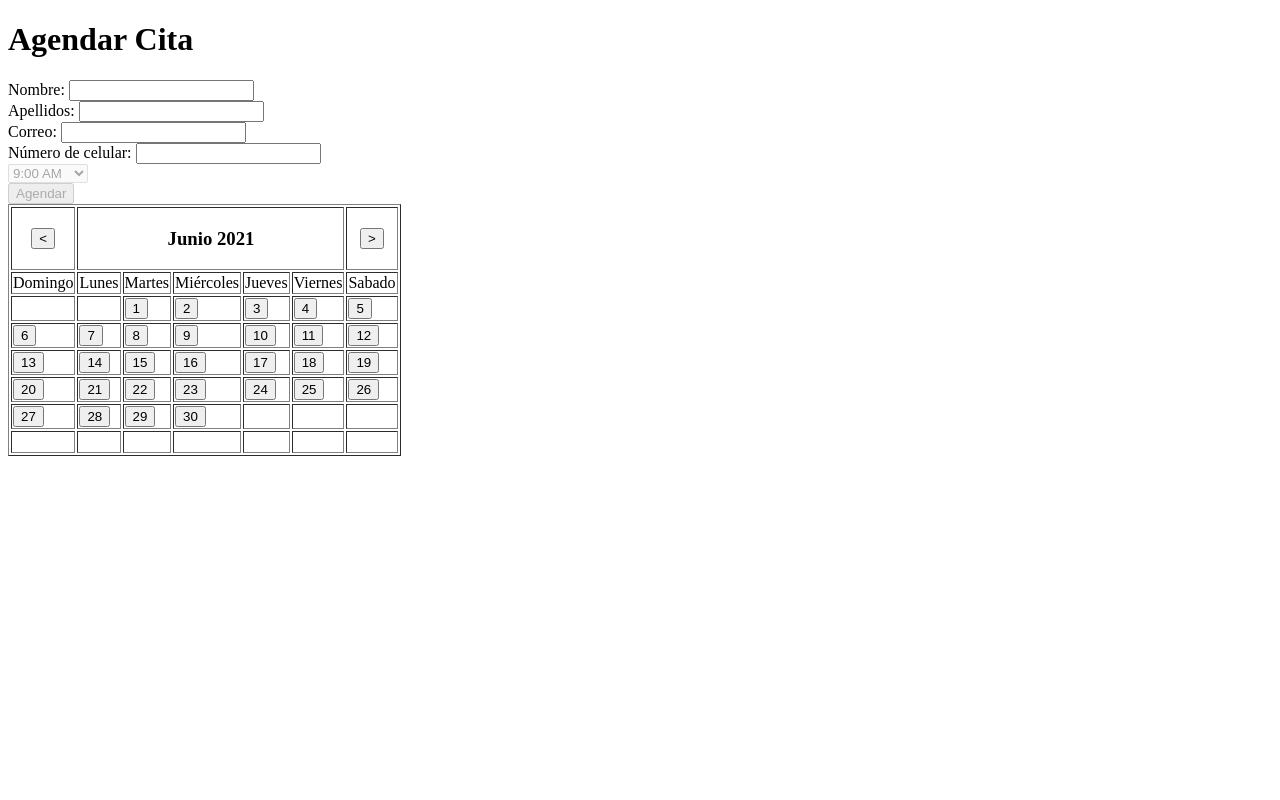
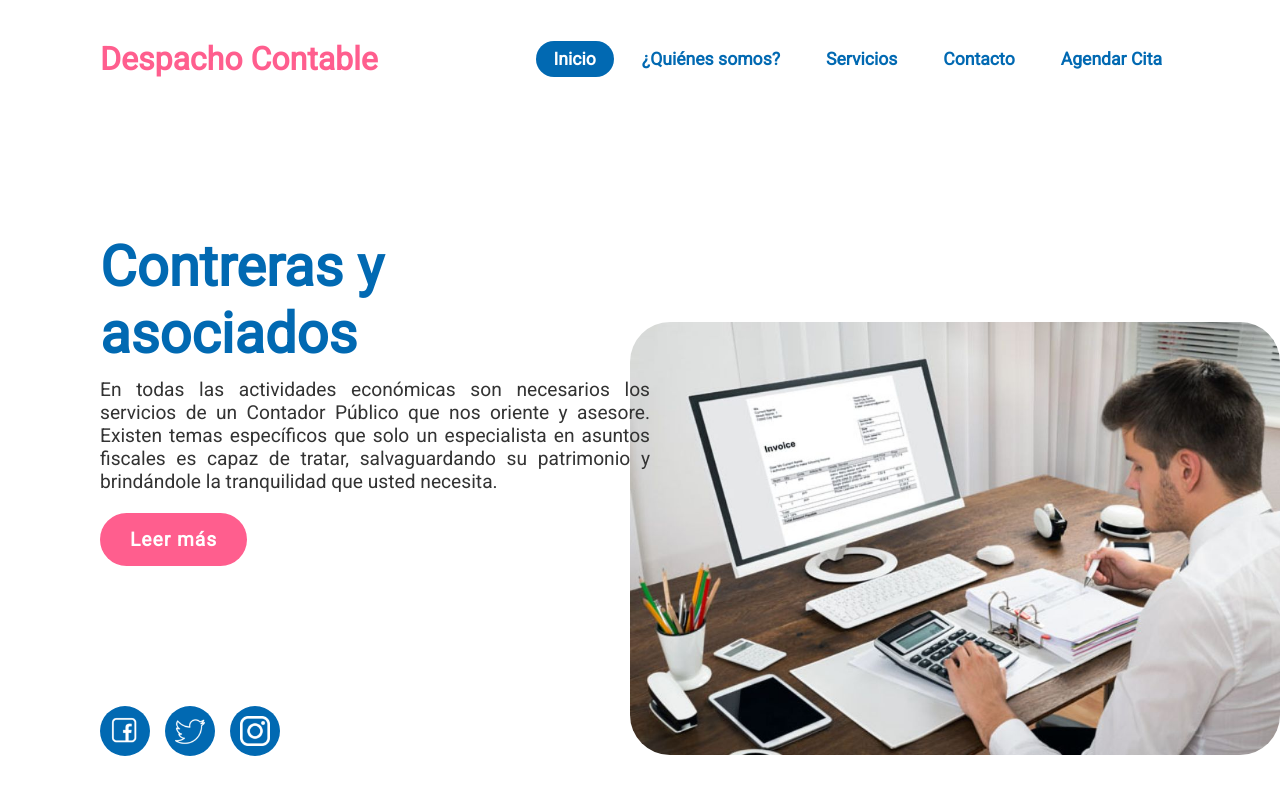
Before and after one commit to Civan98/DespachoContable, a PHP site: page / in a window 1280 px wide. Run offline with PHP 8.4, Linux system fonts and the light colour scheme; some libraries are stand-ins or nearby versions.

Commit message:
1.0 subida de diseño

```diff
--- a/ToList.txt
+++ b/ToList.txt
@@ -4,7 +4,7 @@
 
 
 **desplegar**
-1.- Crear repo y subilo ah´´i con el index por fuera
+1.- Crear repo y subilo ahí con el index por fuera
 2.- Instalar composer en la PC
 3.- Correr comando composer update y composer require php:~7
 4.- crear procfile para heroku y hacer push
--- /dev/null
+++ b/css/style.css
@@ -0,0 +1,301 @@
+@import url('https://fonts.googleapis.com/css2?family=Roboto&display=swap');
+*
+{
+    margin: 0;
+    padding: 0;
+    box-sizing: border-box;
+    font-family: 'Roboto', sans-serif;
+}
+
+section
+{
+    position: relative;
+    width: 100%;
+    min-height: 100vh;
+    padding: 100px;
+    display: flex;
+    justify-content: flex-start;
+    align-items: center;
+    overflow-x: hidden;
+}
+header
+{
+    position: fixed;
+    top: 0;
+    left: 0;
+    width: 100%;
+    padding: 40px 100px;
+    display: flex;
+    justify-content: space-between;
+    align-items: center;
+    z-index: 1000;
+}
+header .logo
+{
+    position: relative;
+    color: #ff5e8e;
+    display: inline-block;
+    font-size: 2em;
+    text-decoration: none;
+    font-weight: 800;
+    opacity: 0;
+    animation: slide_left 0.5s linear forwards;
+    animation-delay: 0.2s;
+}
+@keyframes slide_left
+{
+    0%
+    {
+        transform: translateX(-100px);
+        opacity: 0;
+    }
+    100%
+    {
+        transform: translateX(0px);
+        opacity: 1;
+    }
+}
+header ul
+{
+    position: relative;
+    display: flex;
+}
+header ul li
+{
+    list-style: none;
+}
+header ul li a
+{
+    display: inline-block;
+    color: #0169b2;
+    font-size: 1.1em;
+    font-weight: 600;
+    margin-left: 10px;
+    display: inline-block;
+    padding: 8px 18px;
+    text-decoration: none;
+    user-select: none;
+    opacity: 0;
+    animation: slide_top 0.5s linear forwards;
+    animation-delay: calc(0.2s * var(--i));
+}
+@keyframes slide_top
+{
+    0%
+    {
+        transform: translateY(100px);
+        opacity: 0;
+    }
+    100%
+    {
+        transform: translateY(0px);
+        opacity: 1;
+    }
+}
+header ul li a.active,
+header ul li a:hover
+{
+    background: #0169b2;
+    color: #fff;
+    border-radius: 30px;
+}
+.content
+{
+    position: relative;
+    display: flex;
+}
+.content .textBox
+{
+    position: relative;
+    max-width: 550px;
+}
+.content .textBox h2
+{
+    color: #0169b2;
+    font-size: 3.5em;
+    margin-bottom: 10px;
+    line-height: 1.2em;
+    font-weight: 700;
+    opacity: 0;
+    animation: slide_right 0.5s linear forwards;
+    animation-delay: 1.5s;
+}
+@keyframes slide_right
+{
+    0%
+    {
+        transform: translateX(100px);
+        opacity: 0;
+    }
+    100%
+    {
+        transform: translateX(0px);
+        opacity: 1;
+    }
+
+}
+.content .textBox p
+{
+    font-size: 1.2em;
+    text-align: justify;
+    color: #333;
+    opacity: 0;
+    animation: slide_left 0.5s linear forwards;
+    animation-delay: 1.75s;
+}
+.content .textBox a
+{
+    display: inline-block;
+    margin-top: 20px;
+    padding: 15px 30px;
+    background: #ff5e8e;
+    color: #fff;
+    font-size: 1.2em;
+    border-radius: 40px;
+    font-weight: 700;
+    letter-spacing: 1px;
+    text-decoration: none;
+    opacity: 0;
+    animation: slide_top 0.5s linear forwards;
+    animation-delay: 2s;
+}
+.sci
+{
+    position: absolute;
+    bottom: 40px;
+    display: flex;
+    justify-content: center;
+    align-items: center;
+}
+.sci li
+{
+    list-style: none;
+}
+.sci li a
+{
+    position: relative;
+    display: inline-block;
+    margin-right: 15px;
+    width: 50px;
+    height: 50px;
+    background: #0169b2;
+    border-radius: 50%;
+    justify-content: center;
+    align-items: center;
+    transition: 0.2s ease-in-out;
+    opacity: 0;
+    animation: slide_right 0.5s linear forwards;
+    animation-delay: calc(0.2s * var(--i));
+}
+.sci li a img
+{
+    filter: invert(1);
+    transform: scale(0.6);
+}
+.sci li a:hover
+{
+    background: #ff5e8e;
+    transform: translateY(-10px) !important;
+}
+.mosque
+{
+    position: absolute;
+    bottom: 45px;
+    right: 0px;
+    max-width: 650px;
+    border-radius: 40px;
+    opacity: 0;
+    animation: fade_in 1s linear forwards;
+    animation-delay: 3.5s;
+}
+@keyframes fade_in
+{
+    0%
+    {
+        opacity: 0;
+    }
+    100%
+    {
+        opacity: 1;
+    }
+}
+@media (max-width: 1077px)
+{
+    section
+    {
+        padding: 150px 20px;
+    }
+    header
+    {
+        padding: 20px;
+    }
+    .navigation
+    {
+        display: none;
+    }
+    .navigation.active
+    {
+        position: fixed;
+        top: 0;
+        left: 0;
+        width: 100%;
+        height: 100%;
+        background: #fff;
+        display: flex;
+        justify-content: center;
+        align-items: center;
+        flex-direction: column;
+    }
+    header ul li
+    {
+        margin: 10px 0;
+    }
+    header ul li a
+    {
+        margin-left: 0;
+        font-size: 1.5em;
+    }
+    .toggle
+    {
+        position: fixed;
+        top: 20px;
+        right: 20px;
+        width: 40px;
+        height: 40px;
+        background: #fe954c url(../img/menu.png);
+        background-size: 30px;
+        background-repeat: no-repeat;
+        background-position: center;
+        cursor: pointer;
+        z-index: 1000;
+        border-radius: 2px;
+        filter: invert(1);
+    }
+    .toggle.active
+    {
+        background: #fe954c url(../img/x.png);
+        background-size: 30px;
+        background-repeat: no-repeat;
+        background-position: center;
+    }
+    .mosque
+    {
+        max-width: 400px;
+    }
+    .content .textBox h2
+    {
+        font-size: 2.5em;
+    }
+    .content .textBox p
+    {
+        font-size: 1em;
+    }
+}
+
+@media (max-width: 832px)
+{
+    .mosque
+    {
+        opacity: 0.4 !important;
+    }
+}
--- /dev/null
+++ b/index.html
@@ -0,0 +1,56 @@
+<!DOCTYPE html>
+<html lang="en">
+
+<head>
+    <meta charset="UTF-8">
+    <meta http-equiv="X-UA-Compatible" content="IE=edge">
+    <meta name="viewport" content="width=device-width, initial-scale=1.0">
+    <title>Despacho Contable</title>
+    <link rel="stylesheet" type="text/css" href="css/style.css" />
+</head>
+
+<body>
+    <section>
+        <img src="img/contador.jpg" class="mosque" alt="contador">
+        <header>
+            <a href="#" class="logo">Despacho Contable</a>
+            <div class="toggle"></div>
+            <ul class="navigation">
+                <li><a href="#" style="--i:1;" class="active">Inicio</a></li>
+                <li><a href="#" style="--i:2;">¿Quiénes somos?</a></li>
+                <li><a href="#" style="--i:3;">Servicios</a></li>
+                <li><a href="#" style="--i:4;">Contacto</a></li>
+                <li><a href="php/cita.php" style="--i:5;">Agendar Cita</a></li>
+            </ul>
+        </header>
+
+        <div class="content">
+            <div class="textBox">
+                <h2>Contreras y asociados</h2>
+                <p>En todas las actividades económicas son necesarios los servicios de un Contador Público que nos
+                    oriente y asesore.
+                    Existen temas específicos que solo un especialista en asuntos fiscales es capaz de tratar,
+                    salvaguardando su patrimonio y brindándole la tranquilidad que usted necesita.</p>
+                <a href="#">Leer más</a>
+            </div>
+        </div>
+
+        <ul class="sci">
+            <li><a href="#" style="--i:12;"><img src="img/facebook.png" alt="facebook"></a></li>
+            <li><a href="#" style="--i:13;"><img src="img/twitter.png" alt="twiter"></a></li>
+            <li><a href="#" style="--i:14;"><img src="img/instagram.png" alt="instagram"></a></li>
+        </ul>
+    </section>
+
+    <script>
+        const menuToggle = document.querySelector('.toggle');
+        const menuNavigation = document.querySelector('.navigation');
+        menuToggle.onclick = function () {
+            menuToggle.classList.toggle('active');
+            menuNavigation.classList.toggle('active');
+        }
+    </script>
+
+</body>
+
+</html>
--- a/index.php
+++ b/php/cita.php
@@ -6,10 +6,23 @@
     <meta http-equiv="X-UA-Compatible" content="IE=edge" />
     <meta name="viewport" content="width=device-width, initial-scale=1.0" />
     <title>Despacho Contable</title>
-    <link rel="stylesheet" type="text/css" href="css/fullcalendar.css" />
+    <link rel="stylesheet" type="text/css" href="../css/style.css" />
 </head>
 
 <body>
+
+    <header>
+        <a href="#" class="logo">Despacho Contable</a>
+        <div class="toggle"></div>
+        <ul class="navigation">
+            <li><a href="../index.html" style="--i:1;" class="active">Inicio</a></li>
+            <li><a href="#" style="--i:2;">¿Quiénes somos?</a></li>
+            <li><a href="#" style="--i:3;">Servicios</a></li>
+            <li><a href="#" style="--i:4;">Contacto</a></li>
+            <li><a href="php/cita.php" style="--i:5;">Agendar Cita</a></li>
+        </ul>
+    </header>
+
     <h1>Agendar Cita</h1>
     <form id="formulario" action="php/agendarCita.php" method="post">
         <label for="nombres">Nombre:</label>
@@ -22,7 +35,7 @@
         <input type="email" name="correo" required><br>
 
         <label for="celular">Número de celular:</label>
-        <input type="number" name="celular" required  maxlength="10" oninput="if(this.value.length > this.maxLength) this.value = this.value.slice(0, this.maxLength);"><br>
+        <input type="number" name="celular" required maxlength="10" oninput="if(this.value.length > this.maxLength) this.value = this.value.slice(0, this.maxLength);"><br>
 
         <select name="hora" id="hora" disabled>
             <option value="9">9:00 AM</option>
@@ -46,7 +59,8 @@
             <thead>
                 <tr>
                     <th>
-                        <button onclick="mesAnt()"><</button>
+                        <button onclick="mesAnt()">
+                            << /button>
                     </th>
                     <th id="mes" colspan="5"></th>
                     <th>
@@ -61,7 +75,15 @@
     </div>
     <h2 id="fechaCita"></h2>
 
-    <script src="js/app.js" type="text/JavaScript"></script>
+    <script src="../js/app.js" type="text/JavaScript"></script>
+    <script>
+        const menuToggle = document.querySelector('.toggle');
+        const menuNavigation = document.querySelector('.navigation');
+        menuToggle.onclick = function () {
+            menuToggle.classList.toggle('active');
+            menuNavigation.classList.toggle('active');
+        }
+    </script>
 </body>
 
 </html>
```
Also changed, not shown: img/contador.jpg (added), img/facebook.png (added), img/instagram.png (added), img/menu.png (added), img/twitter.png (added), img/x.png (added), 2 other files.
